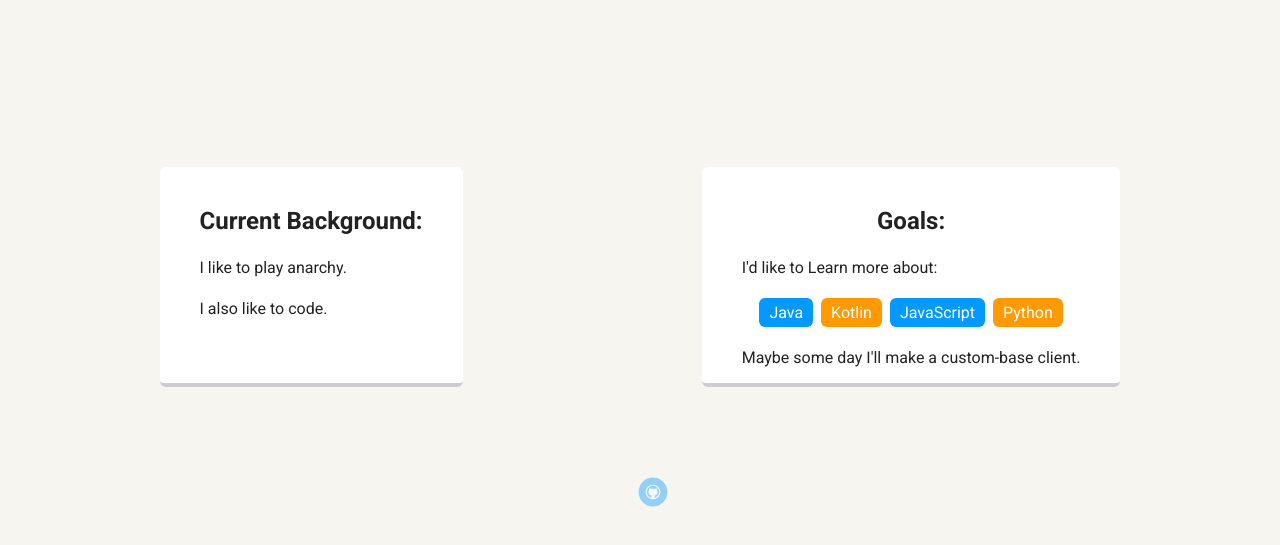
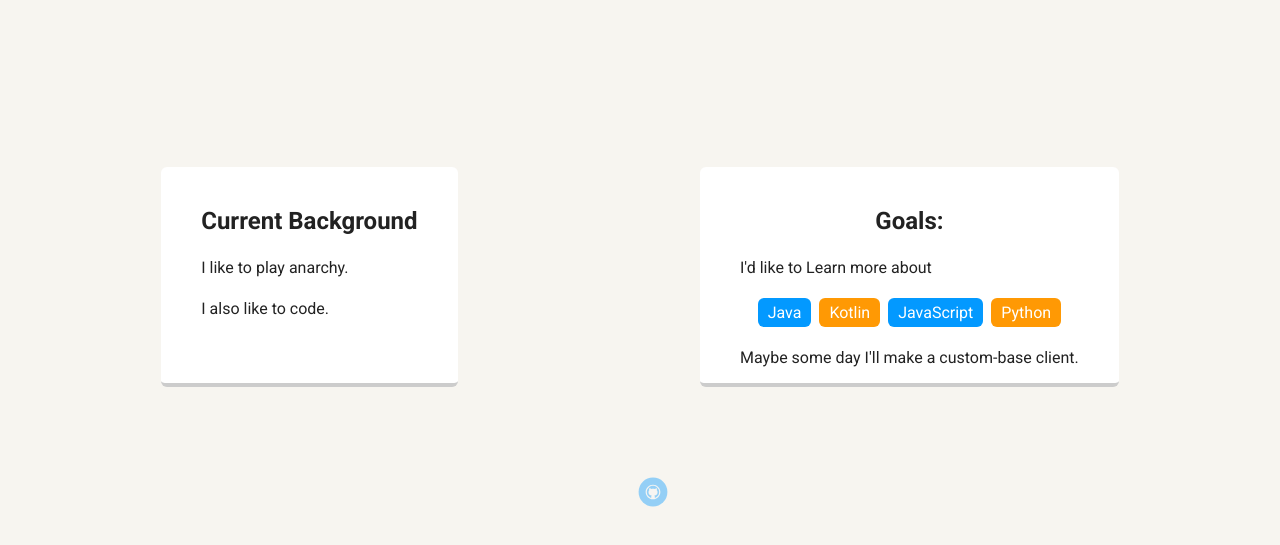
Before and after one commit to Gentleman2292/Gentleman2292.github.io, a plain HTML site: page index.html in a window 1280 px wide. Shown: the part 353-898 px from the top of the page. Drawn offline with Linux system fonts and the light colour scheme; a web font is replaced by a local one.

Commit message:
removed colons ( : )

```diff
--- a/index.html
+++ b/index.html
@@ -29,13 +29,13 @@
 
   <main class="flex">
     <div class="card background">
-      <h2>Current Background:</h2>
+      <h2>Current Background</h2>
       <p>I like to play anarchy. </p>
       <p>I also like to code.</p>
     </div>
     <div class="card">
       <h2>Goals:</h2>
-      <p>I'd like to Learn more about:</p>
+      <p>I'd like to Learn more about</p>
       <ul class="skills">
         <li>Java</li>
         <li>Kotlin</li>
```
Also changed, not shown: projects.html (+2 -2 lines).
